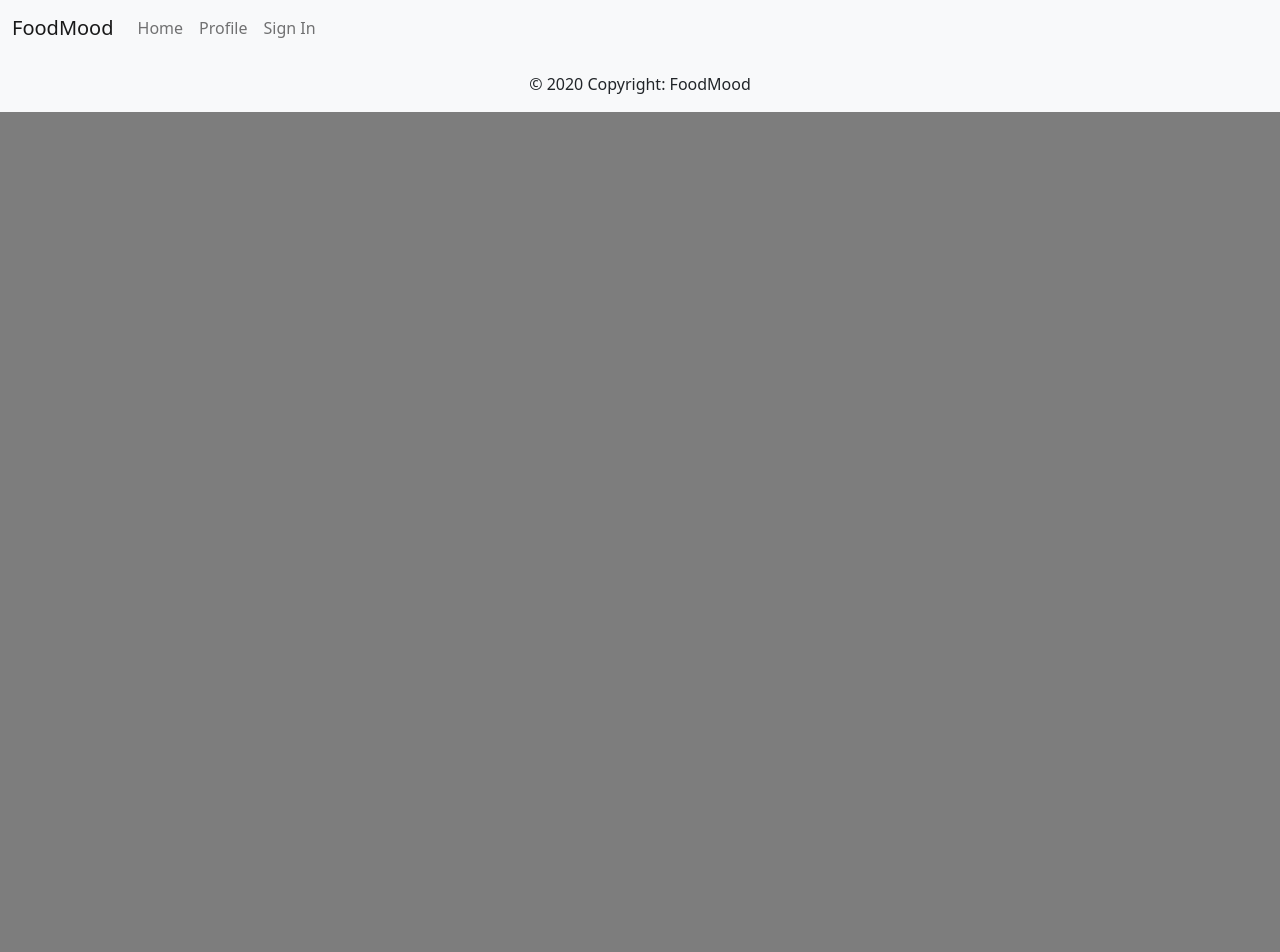
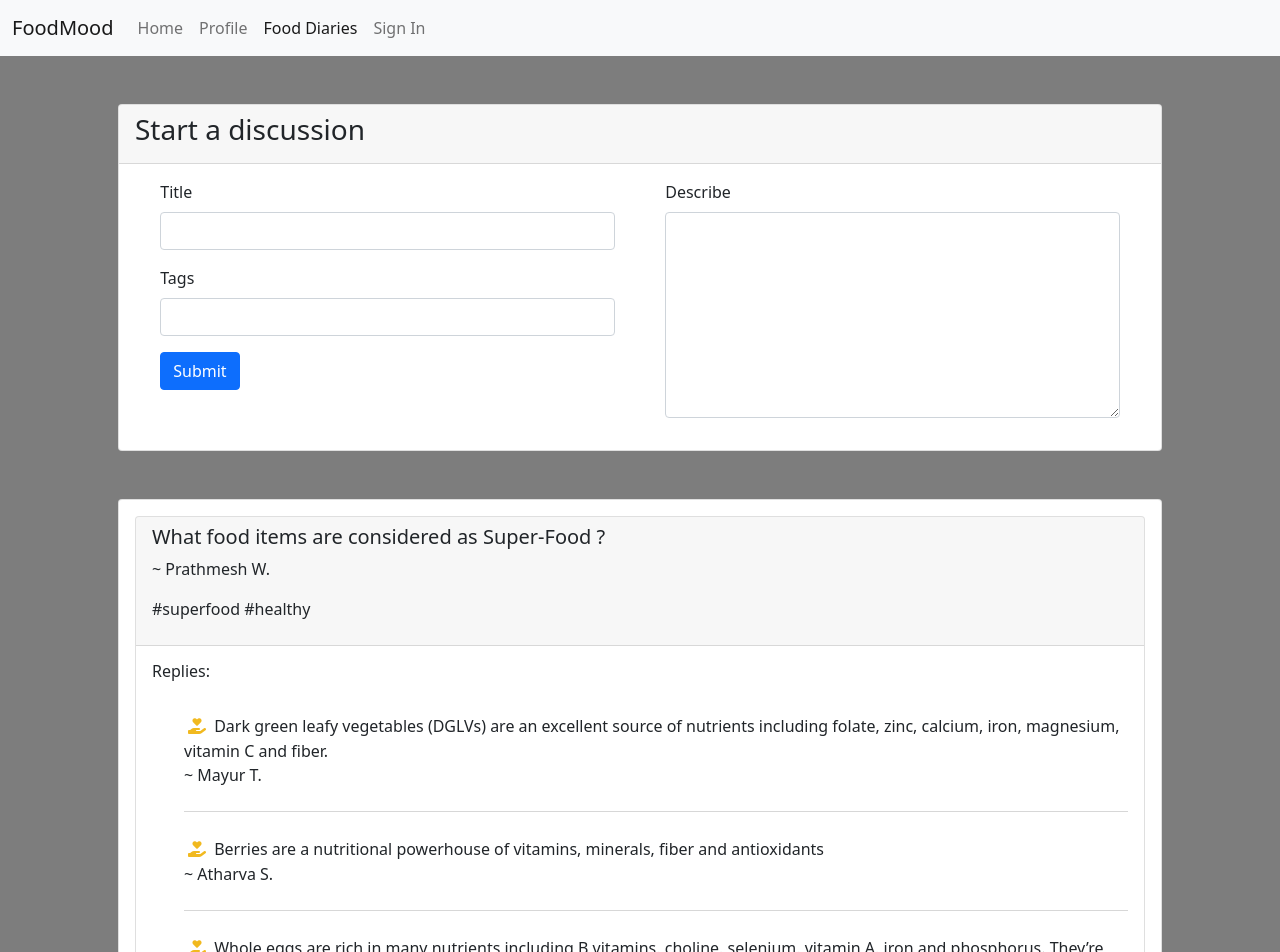
Before and after one commit to mayur1311gt/FoodMood, a React (Create React App) app in the folder frontend/: page /fooddiaries in a window 1280 px wide. Shown: the top 952 px of the page. Before the commit the page ends 800 px from the top, so only its background shows below. Built offline with nearby package versions, Linux system fonts and the light colour scheme.

Commit message:
food diaries basic layout done.

```diff
--- a/frontend/public/index.html
+++ b/frontend/public/index.html
@@ -40,6 +40,7 @@
       To begin the development, run `npm start` or `yarn start`.
       To create a production bundle, use `npm run build` or `yarn build`.
     -->
+    <script src="https://kit.fontawesome.com/99896afe4d.js" crossorigin="anonymous"></script>
     <script src="https://cdn.jsdelivr.net/npm/bootstrap@5.0.2/dist/js/bootstrap.bundle.min.js" integrity="sha384-MrcW6ZMFYlzcLA8Nl+NtUVF0sA7MsXsP1UyJoMp4YLEuNSfAP+JcXn/tWtIaxVXM" crossorigin="anonymous"></script>
   </body>
 </html>
--- a/frontend/src/App.js
+++ b/frontend/src/App.js
@@ -11,6 +11,7 @@ import Auth from './components/Auth';
 import Home from './components/Home';
 import Profile from './components/Profile';
 import Footer from './components/Footer';
+import FoodDiaries from './components/FoodDiaries';
 
 function App() {
   return (
@@ -21,6 +22,7 @@ function App() {
             <Route exact path="/home" element={<Home />}></Route>
             <Route exact path="/profile" element={<Profile />}></Route>
             <Route exact path="/" element={<Auth />}></Route>
+            <Route exact path="/fooddiaries" element={<FoodDiaries />}></Route>
             <Route exact element={<div>404</div>}></Route>
           </Routes>
         </div>
--- /dev/null
+++ b/frontend/src/CSS/_fooddiaries.scss
@@ -0,0 +1,13 @@
+.answer{
+    border-bottom: 1px solid #d7d7d7;
+    padding-bottom: 0.5rem;
+    margin-bottom: 1.5rem;
+    margin-left: 2rem;
+}
+
+.fas{
+    // border: 2px solid $primary;
+    padding: 5px 4px;
+    border-radius: 50%;
+    color: $secondary;
+}
--- a/frontend/src/CSS/styles.css
+++ b/frontend/src/CSS/styles.css
@@ -11,7 +11,8 @@ a, a:visited, a:hover {
   text-decoration: none;
 }
 
-.auth-container {
+.auth-container,
+.diary-container {
   min-height: 85vh;
   display: -webkit-box;
   display: -ms-flexbox;
@@ -24,10 +25,31 @@ a, a:visited, a:hover {
           align-items: center;
 }
 
+.one-by-two {
+  display: -webkit-box;
+  display: -ms-flexbox;
+  display: flex;
+  -webkit-box-orient: horizontal;
+  -webkit-box-direction: reverse;
+      -ms-flex-flow: row-reverse wrap;
+          flex-flow: row-reverse wrap;
+  -ms-flex-pack: distribute;
+      justify-content: space-around;
+}
+
+.one-by-two .left, .one-by-two .right {
+  -ms-flex-preferred-size: 45%;
+      flex-basis: 45%;
+}
+
 .box {
   border-radius: 15px;
   -webkit-box-shadow: 0 0 30px 5px #555;
           box-shadow: 0 0 30px 5px #555;
+}
+
+.btn, .form-group {
+  margin-bottom: 1rem;
 }
 
 .box {
@@ -60,4 +82,17 @@ a, a:visited, a:hover {
 .box .signup-box {
   border-radius: 0 15px 15px 0;
 }
+
+.answer {
+  border-bottom: 1px solid #d7d7d7;
+  padding-bottom: 0.5rem;
+  margin-bottom: 1.5rem;
+  margin-left: 2rem;
+}
+
+.fas {
+  padding: 5px 4px;
+  border-radius: 50%;
+  color: #f1b91f;
+}
 /*# sourceMappingURL=styles.css.map */
--- a/frontend/src/CSS/styles.scss
+++ b/frontend/src/CSS/styles.scss
@@ -12,11 +12,22 @@ a,a:visited,a:hover{
     text-decoration: none;
 }
 
-.auth-container{
+.auth-container,
+.diary-container{
     min-height: 85vh;
     display: flex;
     justify-content: center;
     align-items: center;
+}
+
+.one-by-two{
+    display: flex;
+    flex-flow: row-reverse wrap;
+    justify-content: space-around;
+
+    .left,.right{
+        flex-basis: 45%;
+    }
 }
 
 .box{
@@ -24,6 +35,11 @@ a,a:visited,a:hover{
     box-shadow: $shadow;
 }
 
+.btn,.form-group{
+    margin-bottom: 1rem;
+}
+
 
 @import 'auth';
+@import 'fooddiaries';
 @import 'media';
--- /dev/null
+++ b/frontend/src/components/FoodDiaries.js
@@ -0,0 +1,86 @@
+import React from 'react'
+
+function FoodDiaries() {
+    return (
+        <div className='diary-container'>
+            <div className="container px-5">
+
+
+                <div className="add-question card my-5">
+                    <div className="card-header">
+                        <h3>Start a discussion</h3>
+                    </div>
+                    <div className="card-body one-by-two">
+
+                        <div className="right">
+                            <div className="question-desc form-group">
+                                <label htmlFor="questionDesc" className='form-label'>Describe</label>
+                                <textarea name="questionDesc" id="questionDesc" cols="30" rows="8" className='form-control'></textarea>
+                            </div>
+                        </div>
+
+                        <div className="left">
+                            <div className="question-title form-group">
+                                <label htmlFor="questionTitle" className='form-label'>Title</label>
+                                <input type="text" name="questionTitle" id="questionTitle" className='form-control' />
+                            </div>
+                            <div className="question-tags form-group">
+                                <label htmlFor="questionTag" className='form-label'>Tags</label>
+                                <input type="text" name="questionTag" id="questionTag" className='form-control' />
+                            </div>
+                            <button className="btn btn-primary"> Submit </button>
+                        </div>
+
+                    </div>
+                </div>
+
+
+                <div className="all-questions  card my-5">
+                    <div className="card-body">
+
+
+                        <div className="question card mb-5">
+                            <div className="ques1 card-header">
+                                <h5>What food items are considered as Super-Food ?</h5>
+                                <p >~ Prathmesh W.</p><p>#superfood #healthy</p>
+                            </div>
+                            <div className="answers card-body">
+                                <h6>Replies:</h6><br />
+                                <div className="answer ans-1">
+                                    <p><i class="fas fa-hand-holding-heart"></i> Dark green leafy vegetables (DGLVs) are an excellent source of nutrients including folate, zinc, calcium, iron, magnesium, vitamin C and fiber.
+                                        <br /><span>~ Mayur T.</span> </p>
+                                </div>
+                                <div className="answer ans-2">
+                                    <p><i class="fas fa-hand-holding-heart"></i> Berries are a nutritional powerhouse of vitamins, minerals, fiber and antioxidants <br /><span>~ Atharva S.</span> </p>
+                                </div>
+                                <div className="answer ans-3">
+                                    <p><i class="fas fa-hand-holding-heart"></i> Whole eggs are rich in many nutrients including B vitamins, choline, selenium, vitamin A, iron and phosphorus. They’re also loaded with high-quality protein. <br /><span>~ Vishal T.</span> </p>
+                                </div>
+                            </div>
+                        </div>
+                        <div className="question card mb-5">
+                            <div className="ques1 card-header">
+                                <h5>Let's talk about Peanut Butter.</h5>
+                                <p >~ Sanji V.</p><p>#peanut #butter #peanut-butter #breakfast</p>
+                            </div>
+                            <div className="answers card-body">
+                                <h6>Replies:</h6><br />
+                                <div className="answer ans-1">
+                                    <p>Studies have shown that eating peanut butter can help lower cholesterol, aid in weight loss and prevent type 2 diabetes. Bet you didn't know this either, but peanut butter glows in the dark after it's exposed to intense light!
+                                        <br /><span>~ Copper.</span> <i class="fas fa-hand-holding-heart"></i></p>
+                                </div>
+                                <div className="answer ans-2">
+                                    <p>Peanut butter can also be made to make diamonds! How, you ask? Well, simply put, you must recreate the conditions of the lower mantle or Earth for weeks to create a 2-3mm wide diamond. So that’s only about 2,2000 degrees Celsius… On second thought, it may not be a great new business venture, but it’s still an interesting fact.<br /><span>~ Nico Robin.</span> <i class="fas fa-hand-holding-heart"></i></p>
+                                </div>
+
+                            </div>
+                        </div>
+
+                    </div>
+                </div>
+            </div>
+        </div>
+    )
+}
+
+export default FoodDiaries
--- a/frontend/src/components/Navbar.js
+++ b/frontend/src/components/Navbar.js
@@ -18,6 +18,9 @@ function Navbar() {
                             <NavLink to='/profile' className="nav-link">Profile</NavLink>
                         </li>
                         <li className="nav-item">
+                            <NavLink to='/fooddiaries' className="nav-link">Food Diaries</NavLink>
+                        </li>
+                        <li className="nav-item">
                             <NavLink to='/' className="nav-link">Sign In</NavLink>
                         </li>
                     </ul>
```
Also changed, not shown: 1 other file (tests, documents, lock files or other folders).
